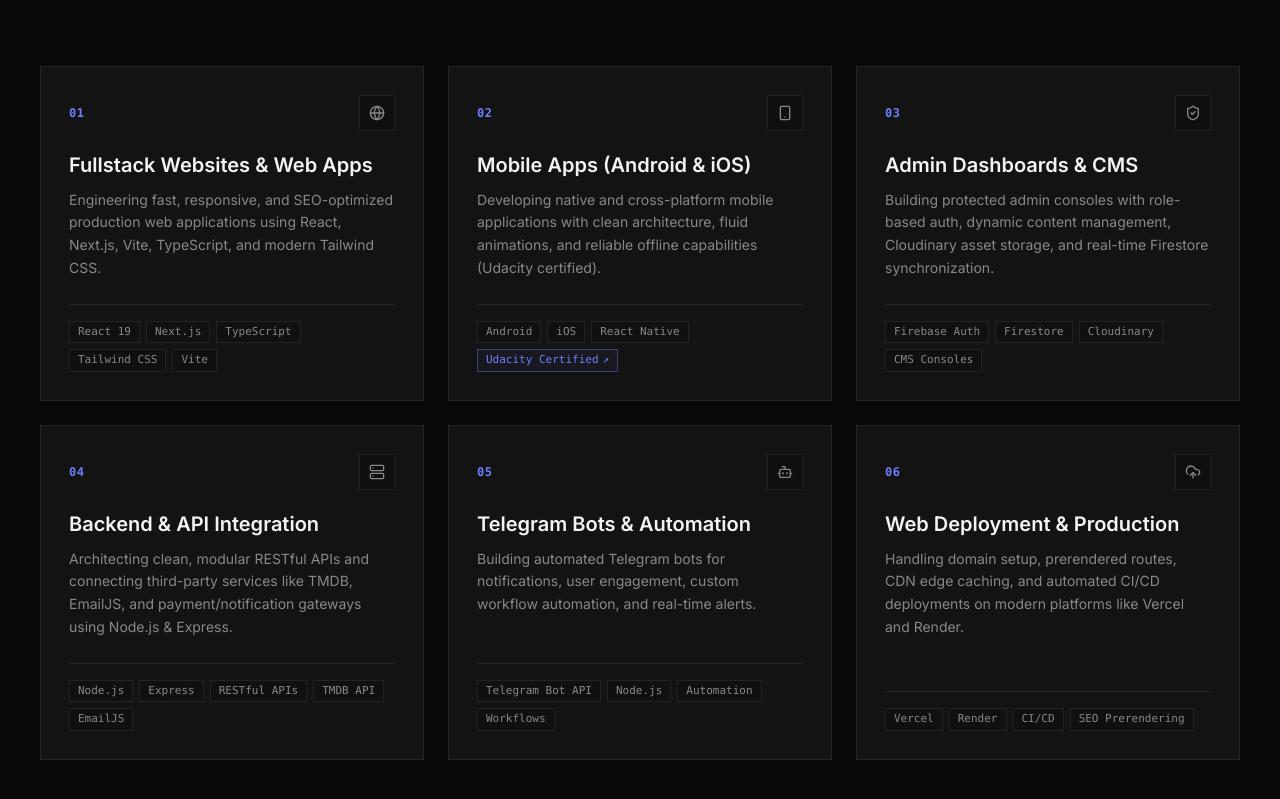
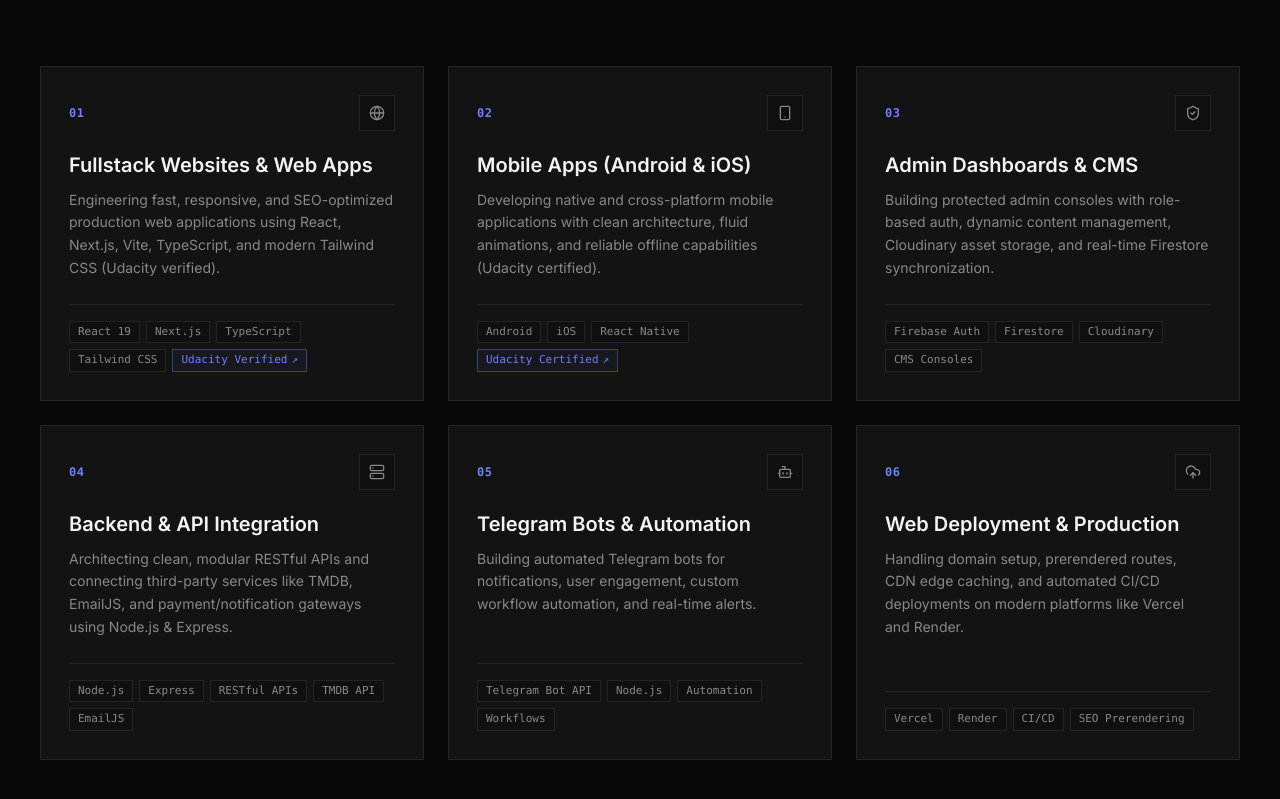
Before and after one commit to emandoyesus/portfolio_2, a Next.js app: page / in a window 1280 px wide. Shown: the part 4062-4861 px from the top of the page. Built offline with nearby package versions, Linux system fonts and the light colour scheme.

Commit message:
feat: add Udacity verified certification to Fullstack Websites & Web Apps service card

```diff
--- a/src/components/ServicesSection.tsx
+++ b/src/components/ServicesSection.tsx
@@ -10,14 +10,26 @@ import {
 } from "lucide-react";
 import { motion } from "framer-motion";
 
-const services = [
+interface ServiceItem {
+  num: string;
+  title: string;
+  icon: typeof Globe;
+  description: string;
+  tags: string[];
+  certUrl?: string;
+  certTitle?: string;
+}
+
+const services: ServiceItem[] = [
   {
     num: "01",
     title: "Fullstack Websites & Web Apps",
     icon: Globe,
     description:
-      "Engineering fast, responsive, and SEO-optimized production web applications using React, Next.js, Vite, TypeScript, and modern Tailwind CSS.",
-    tags: ["React 19", "Next.js", "TypeScript", "Tailwind CSS", "Vite"],
+      "Engineering fast, responsive, and SEO-optimized production web applications using React, Next.js, Vite, TypeScript, and modern Tailwind CSS (Udacity verified).",
+    tags: ["React 19", "Next.js", "TypeScript", "Tailwind CSS", "Udacity Verified"],
+    certUrl: "https://www.udacity.com/certificate/e/3c56be12-dca0-11f0-9964-1b6de304da39",
+    certTitle: "View Udacity Programming Fundamentals Certificate",
   },
   {
     num: "02",
@@ -26,6 +38,8 @@ const services = [
     description:
       "Developing native and cross-platform mobile applications with clean architecture, fluid animations, and reliable offline capabilities (Udacity certified).",
     tags: ["Android", "iOS", "React Native", "Udacity Certified"],
+    certUrl: "https://www.udacity.com/certificate/e/bb376752-dca7-11f0-a400-13b8367e7372",
+    certTitle: "View Udacity Android Developer Fundamentals Certificate",
   },
   {
     num: "03",
@@ -128,14 +142,14 @@ export default function ServicesSection() {
               {/* Tags */}
               <div className="flex flex-wrap gap-1.5 pt-4 border-t border-hairline">
                 {svc.tags.map((tag) =>
-                  tag === "Udacity Certified" ? (
+                  tag === "Udacity Certified" || tag === "Udacity Verified" ? (
                     <a
                       key={tag}
-                      href="https://www.udacity.com/certificate/e/bb376752-dca7-11f0-a400-13b8367e7372"
+                      href={svc.certUrl || "https://www.udacity.com/certificate/e/3c56be12-dca0-11f0-9964-1b6de304da39"}
                       target="_blank"
                       rel="noopener noreferrer"
                       className="text-[11px] px-2 py-0.5 border border-accent/40 text-accent font-mono bg-accent/5 hover:bg-accent/15 transition-colors inline-flex items-center gap-1"
-                      title="View Udacity Android Developer Fundamentals Certificate"
+                      title={svc.certTitle || "View Udacity Certificate"}
                     >
                       <span>{tag}</span>
                       <span>↗</span>
```
